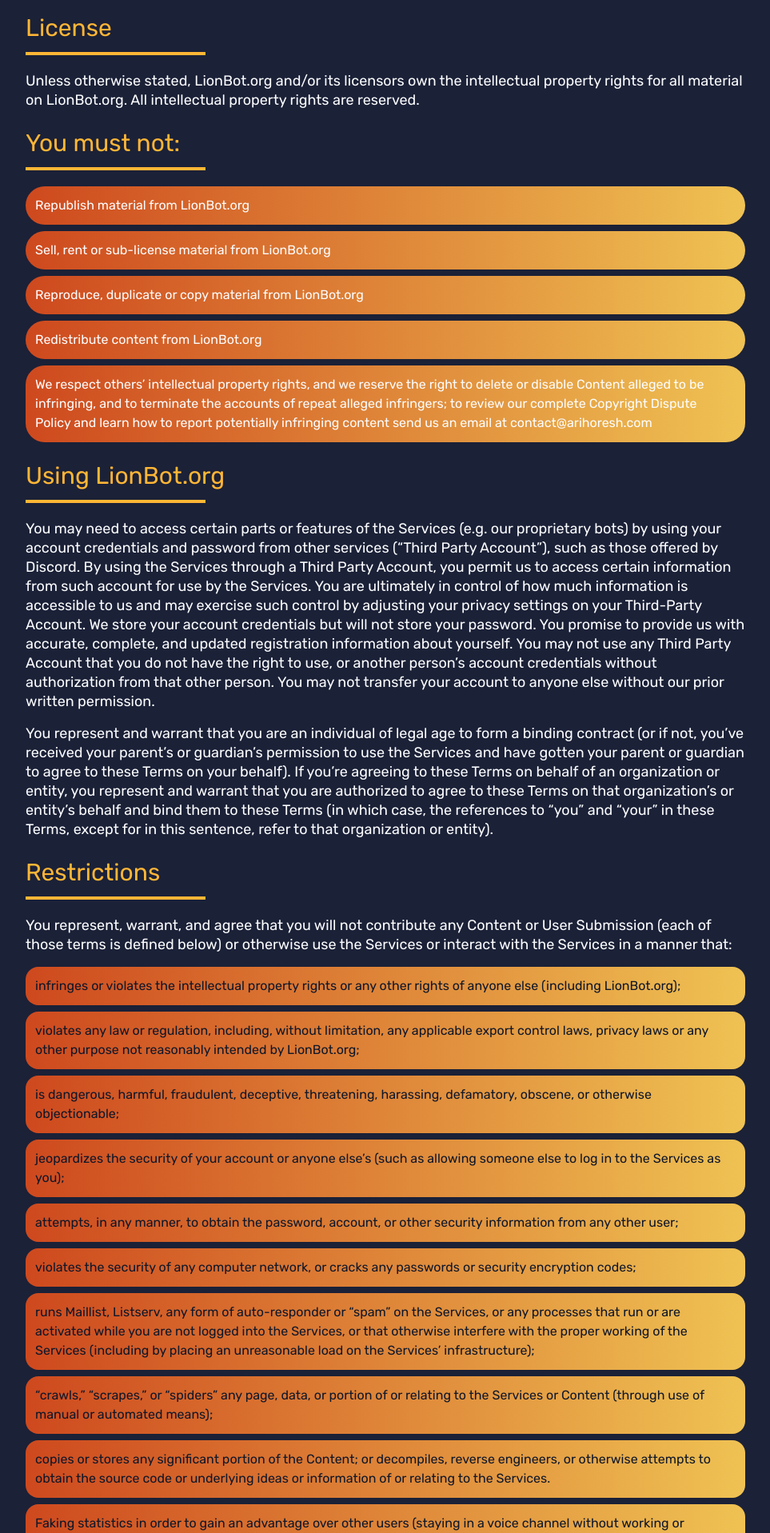
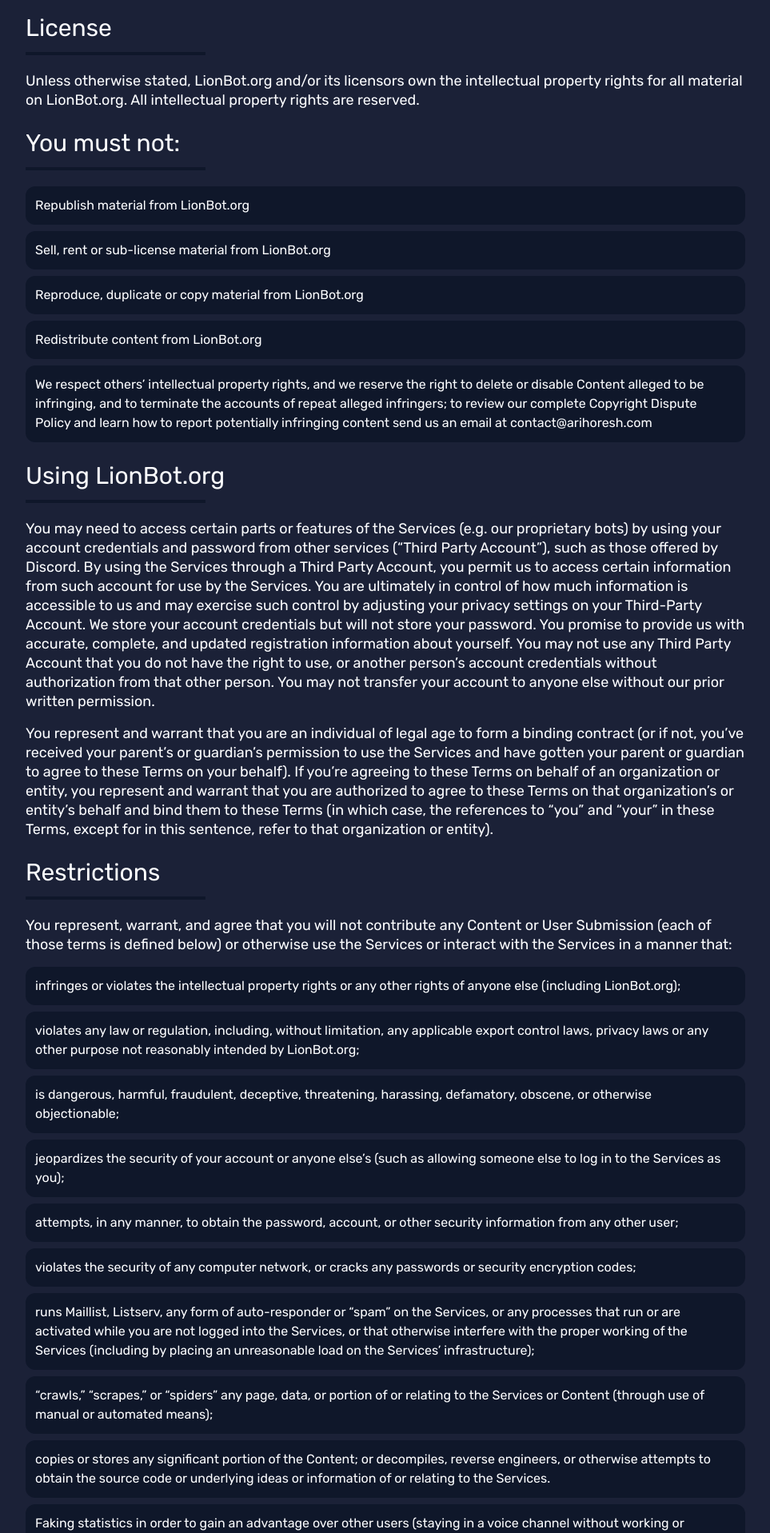
Before and after one commit to StudyLions/Lionbot, a Next.js app: page /terms-and-conditions in a window 1280 px wide. Shown: the part 880-2797 px from the top of the page at 80% size, without its empty margins (158-1121 px from the left). Built offline with nearby package versions, Linux system fonts and the light colour scheme; no server answers.

Commit message:
ToS design update

```diff
--- a/constants/Footer.ts
+++ b/constants/Footer.ts
@@ -56,7 +56,7 @@
   {
     title: "Terms and Conditions",
     link: {
-      href: NavigationPaths.termsAnsConditions,
+      href: NavigationPaths.termsAndConditions,
       target: "",
     },
   },
--- a/constants/types.ts
+++ b/constants/types.ts
@@ -1,5 +1,5 @@
 export enum NavigationPaths {
   Home = "/",
   donate = "/donate",
-  termsAnsConditions = "/terms-and-conditions",
+  termsAndConditions = "/terms-and-conditions",
 }
--- a/pages/terms-and-conditions.tsx
+++ b/pages/terms-and-conditions.tsx
@@ -5,7 +5,7 @@
   return (
     <Layout SEO={TermsAndConditionsSEO}>
       <div className="container flex flex-wrap flex-col">
-        <h1 className="text-3xl my-4 text-[#FFB636]">
+        <h1 className="text-3xl my-4">
           Welcome to “LionBot.org”. Please read on to learn the rules and restrictions that govern your use of our
           website(s), products, services, proprietary bots, as well as any related services on which these Terms appear:
           Such as our Discord, Anki addon, Desktop widgets and mobile applications
@@ -27,8 +27,8 @@
         <p className="my-2 leading-6">
           By continuing to use this Site or services, you agree to these Terms, as updated from time to time.
         </p>
-        <h2 className="text-3xl text-[#FFB636] mt-4">Usage and Limitations of Liability</h2>
-        <div className="border-solid border-b-4 border-[#FFB636] w-3/12 my-3"></div>
+        <h2 className="text-3xl mt-4">Usage and Limitations of Liability</h2>
+        <div className="border-solid border-b-4 border-slate-900 w-3/12 my-3"></div>
         <p className="my-2 leading-6">
           We do not take any responsibility and we are not liable for any damage caused through the use of products,
           information, forum, or any kind of services used through our products, be it indirect, special, incidental, or
@@ -36,29 +36,25 @@
           interruption or the like)
         </p>
 
-        <h2 className="text-3xl text-[#FFB636] mt-4">License</h2>
-        <div className="border-solid border-b-4 border-[#FFB636] w-3/12 my-3"></div>
+        <h2 className="text-3xl mt-4">License</h2>
+        <div className="border-solid border-b-4 border-slate-900 w-3/12 my-3"></div>
         <p className="my-2 leading-6">
           Unless otherwise stated, LionBot.org and/or its licensors own the intellectual property rights for all
           material on LionBot.org. All intellectual property rights are reserved.
         </p>
 
-        <h2 className="text-3xl text-[#FFB636] mt-4">You must not:</h2>
-        <div className="border-solid border-b-4 border-[#FFB636] w-3/12 my-3"></div>
+        <h2 className="text-3xl mt-4">You must not:</h2>
+        <div className="border-solid border-b-4 border-slate-900 w-3/12 my-3"></div>
         <ul>
-          <li className="my-2 leading-6 bg-gradient-to-r from-[#CE491E] to-[#EFC253] p-3 rounded-3xl">
-            Republish material from LionBot.org
-          </li>
-          <li className="my-2 leading-6 bg-gradient-to-r from-[#CE491E] to-[#EFC253] p-3 rounded-3xl">
+          <li className="my-2 leading-6 bg-slate-900 p-3 rounded-xl">Republish material from LionBot.org</li>
+          <li className="my-2 leading-6 bg-slate-900 p-3 rounded-xl">
             Sell, rent or sub-license material from LionBot.org
           </li>
-          <li className="my-2 leading-6 bg-gradient-to-r from-[#CE491E] to-[#EFC253] p-3 rounded-3xl">
+          <li className="my-2 leading-6 bg-slate-900 p-3 rounded-xl">
             Reproduce, duplicate or copy material from LionBot.org
           </li>
-          <li className="my-2 leading-6 bg-gradient-to-r from-[#CE491E] to-[#EFC253] p-3 rounded-3xl">
-            Redistribute content from LionBot.org
-          </li>
-          <li className="my-2 leading-6 bg-gradient-to-r from-[#CE491E] to-[#EFC253] p-3 rounded-3xl">
+          <li className="my-2 leading-6 bg-slate-900 p-3 rounded-xl">Redistribute content from LionBot.org</li>
+          <li className="my-2 leading-6 bg-slate-900 p-3 rounded-xl">
             We respect others’ intellectual property rights, and we reserve the right to delete or disable Content
             alleged to be infringing, and to terminate the accounts of repeat alleged infringers; to review our complete
             Copyright Dispute Policy and learn how to report potentially infringing content send us an email at
@@ -66,8 +62,8 @@
           </li>
         </ul>
 
-        <h2 className="text-3xl text-[#FFB636] mt-4">Using LionBot.org</h2>
-        <div className="border-solid border-b-4 border-[#FFB636] w-3/12 my-3"></div>
+        <h2 className="text-3xl mt-4">Using LionBot.org</h2>
+        <div className="border-solid border-b-4 border-slate-900 w-3/12 my-3"></div>
 
         <p className="my-2 leading-6">
           You may need to access certain parts or features of the Services (e.g. our proprietary bots) by using your
@@ -89,65 +85,65 @@
           “your” in these Terms, except for in this sentence, refer to that organization or entity).
         </p>
 
-        <h2 className="text-3xl text-[#FFB636] mt-4">Restrictions</h2>
-        <div className="border-solid border-b-4 border-[#FFB636] w-3/12 my-3"></div>
+        <h2 className="text-3xl mt-4">Restrictions</h2>
+        <div className="border-solid border-b-4 border-slate-900 w-3/12 my-3"></div>
 
         <p className="my-2 leading-6">
           You represent, warrant, and agree that you will not contribute any Content or User Submission (each of those
           terms is defined below) or otherwise use the Services or interact with the Services in a manner that:
         </p>
         <ul>
-          <li className="my-2 text-slate-900 leading-6 bg-gradient-to-r from-[#CE491E] to-[#EFC253] p-3 rounded-2xl">
+          <li className="my-2 leading-6 bg-slate-900 p-3 rounded-xl">
             infringes or violates the intellectual property rights or any other rights of anyone else (including
             LionBot.org);
           </li>
-          <li className="my-2 text-slate-900 leading-6 bg-gradient-to-r from-[#CE491E] to-[#EFC253] p-3 rounded-2xl">
+          <li className="my-2 leading-6 bg-slate-900 p-3 rounded-xl">
             violates any law or regulation, including, without limitation, any applicable export control laws, privacy
             laws or any other purpose not reasonably intended by LionBot.org;
           </li>
-          <li className="my-2 text-slate-900 leading-6 bg-gradient-to-r from-[#CE491E] to-[#EFC253] p-3 rounded-2xl">
+          <li className="my-2 leading-6 bg-slate-900 p-3 rounded-xl">
             is dangerous, harmful, fraudulent, deceptive, threatening, harassing, defamatory, obscene, or otherwise
             objectionable;
           </li>
-          <li className="my-2 text-slate-900 leading-6 bg-gradient-to-r from-[#CE491E] to-[#EFC253] p-3 rounded-2xl">
+          <li className="my-2 leading-6 bg-slate-900 p-3 rounded-xl">
             jeopardizes the security of your account or anyone else’s (such as allowing someone else to log in to the
             Services as you);
           </li>
-          <li className="my-2 text-slate-900 leading-6 bg-gradient-to-r from-[#CE491E] to-[#EFC253] p-3 rounded-2xl">
+          <li className="my-2 leading-6 bg-slate-900 p-3 rounded-xl">
             attempts, in any manner, to obtain the password, account, or other security information from any other user;
           </li>
-          <li className="my-2 text-slate-900 leading-6 bg-gradient-to-r from-[#CE491E] to-[#EFC253] p-3 rounded-2xl">
+          <li className="my-2 leading-6 bg-slate-900 p-3 rounded-xl">
             violates the security of any computer network, or cracks any passwords or security encryption codes;
           </li>
-          <li className="my-2 text-slate-900 leading-6 bg-gradient-to-r from-[#CE491E] to-[#EFC253] p-3 rounded-2xl">
+          <li className="my-2 leading-6 bg-slate-900 p-3 rounded-xl">
             runs Maillist, Listserv, any form of auto-responder or “spam” on the Services, or any processes that run or
             are activated while you are not logged into the Services, or that otherwise interfere with the proper
             working of the Services (including by placing an unreasonable load on the Services’ infrastructure);
           </li>
-          <li className="my-2 text-slate-900 leading-6 bg-gradient-to-r from-[#CE491E] to-[#EFC253] p-3 rounded-2xl">
+          <li className="my-2 leading-6 bg-slate-900 p-3 rounded-xl">
             “crawls,” “scrapes,” or “spiders” any page, data, or portion of or relating to the Services or Content
             (through use of manual or automated means);
           </li>
-          <li className="my-2 text-slate-900 leading-6 bg-gradient-to-r from-[#CE491E] to-[#EFC253] p-3 rounded-2xl">
+          <li className="my-2 leading-6 bg-slate-900 p-3 rounded-xl">
             copies or stores any significant portion of the Content; or decompiles, reverse engineers, or otherwise
             attempts to obtain the source code or underlying ideas or information of or relating to the Services.
           </li>
-          <li className="my-2 text-slate-900 leading-6 bg-gradient-to-r from-[#CE491E] to-[#EFC253] p-3 rounded-2xl">
+          <li className="my-2 leading-6 bg-slate-900 p-3 rounded-xl">
             Faking statistics in order to gain an advantage over other users (staying in a voice channel without working
             or studying);
           </li>
         </ul>
 
-        <h2 className="text-3xl text-[#FFB636] mt-4">CHANGES TO THE SITE AND SERVICES</h2>
-        <div className="border-solid border-b-4 border-[#FFB636] w-3/12 my-3"></div>
+        <h2 className="text-3xl mt-4">CHANGES TO THE SITE AND SERVICES</h2>
+        <div className="border-solid border-b-4 border-slate-900 w-3/12 my-3"></div>
 
         <p className="my-2 leading-6">
           LionBot.org may make changes to the Site or services, including, without limitation, the information contained
           within the Site or services, at any time without notice.
         </p>
 
-        <h2 className="text-3xl text-[#FFB636] mt-4">DISCLAIMER</h2>
-        <div className="border-solid border-b-4 border-[#FFB636] w-3/12 my-3"></div>
+        <h2 className="text-3xl mt-4">DISCLAIMER</h2>
+        <div className="border-solid border-b-4 border-slate-900 w-3/12 my-3"></div>
 
         <h4 className="text-xl mt-2">
           THE SITE AND SERVICES, INCLUDING ANY CONTENT OR INFORMATION CONTAINED THEREIN, ARE PROVIDED “AS IS” WITH NO
@@ -157,8 +153,8 @@
           EXCLUSION MAY NOT APPLY TO YOU.
         </h4>
 
-        <h2 className="text-3xl text-[#FFB636] mt-4">USER COMMUNICATIONS</h2>
-        <div className="border-solid border-b-4 border-[#FFB636] w-3/12 my-3"></div>
+        <h2 className="text-3xl mt-4">USER COMMUNICATIONS</h2>
+        <div className="border-solid border-b-4 border-slate-900 w-3/12 my-3"></div>
 
         <p className="my-2 leading-6">
           Any material, information, or other communications you voluntarily transmit, post, or otherwise submit
@@ -181,8 +177,8 @@
           using our product.
         </p>
 
-        <h2 className="text-3xl text-[#FFB636] mt-4">REFUND POLICY</h2>
-        <div className="border-solid border-b-4 border-[#FFB636] w-3/12 my-3"></div>
+        <h2 className="text-3xl mt-4">REFUND POLICY</h2>
+        <div className="border-solid border-b-4 border-slate-900 w-3/12 my-3"></div>
 
         <p className="my-2 leading-6">
           Digital Content - "LionGems" Purchase – You may have purchased our Game Currency or in-game content with real
```
